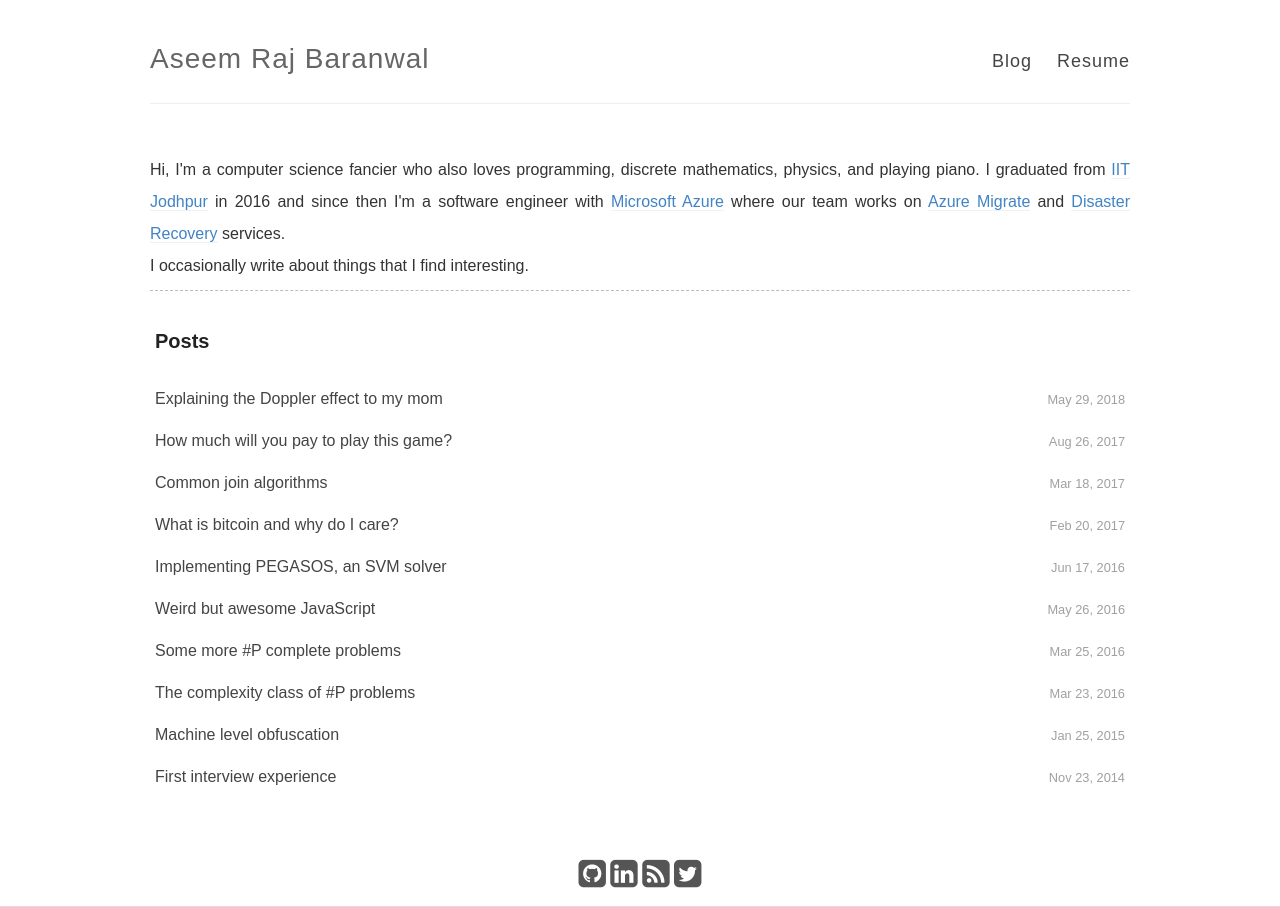
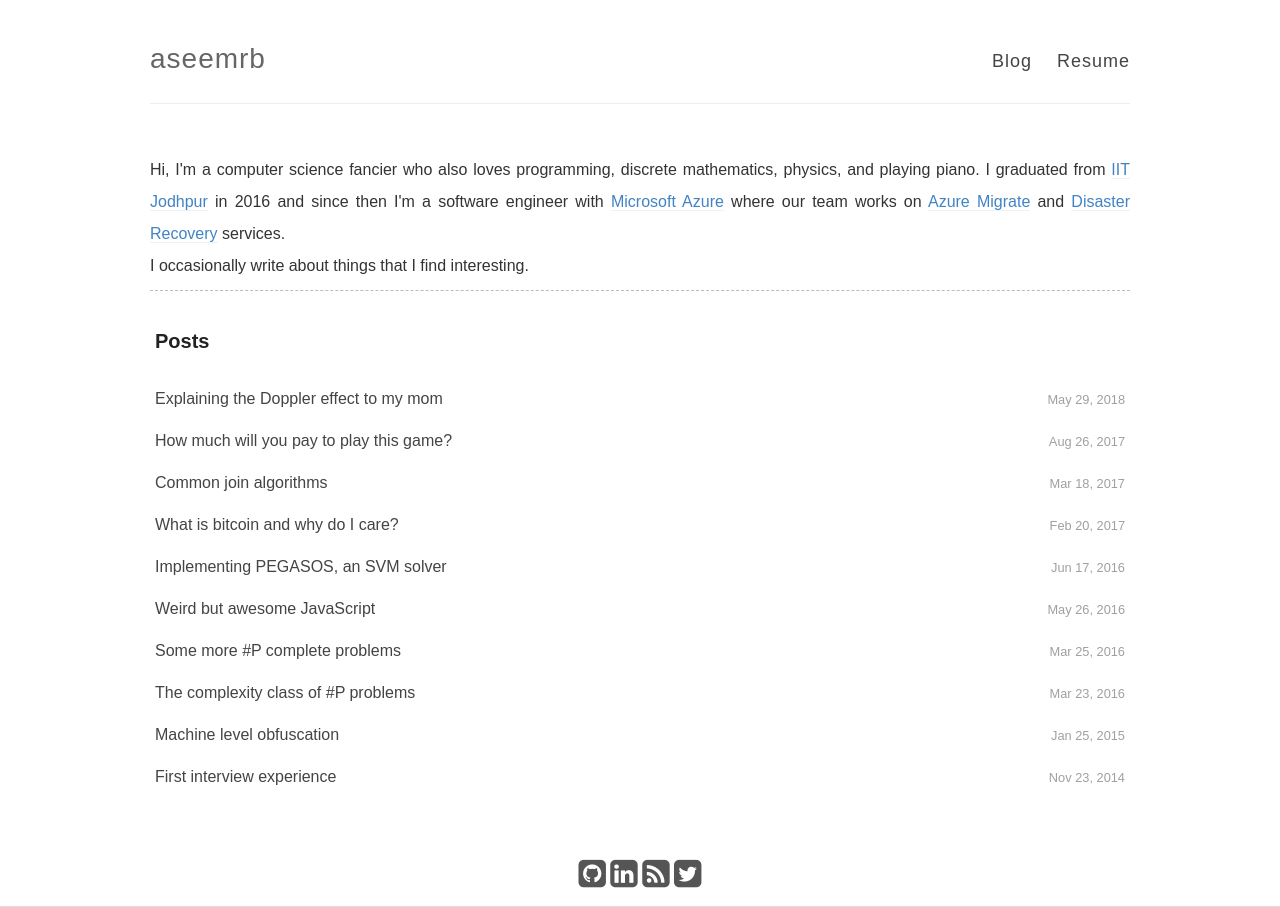
Before and after one commit to aseemrb/aseemrb.github.io, a Jekyll site: the page built from index.html, in a window 1280 px wide. Built offline with Jekyll 4.4.1, drawn with Linux system fonts in a browser that asks for light colours.

Commit message:
sitemap and html lang

```diff
--- a/_config.yml
+++ b/_config.yml
@@ -3,7 +3,7 @@
 #
 
 # Name of your site (displayed in the header)
-name: Aseem Raj Baranwal
+name: aseemrb
 
 # Short bio or description (displayed in the header)
 description: #programmer and tech enthusiast
@@ -42,7 +42,7 @@
 
 # Your website URL (e.g. http://barryclark.github.io or http://www.barryclark.co)
 # Used for Sitemap.xml and your RSS feed
-url: https://aseemraj.me
+url: https://aseemrb.me
 
 # If you're hosting your site at a Project repository on GitHub pages
 # (http://yourusername.github.io/repository-name)
--- a/_layouts/default.html
+++ b/_layouts/default.html
@@ -1,5 +1,5 @@
 <!DOCTYPE html>
-<html>
+<html lang="en">
   <head>
     <title>{% if page.title %}{{ page.title }} – {% endif %}{{ site.name }}</title>
 
```
